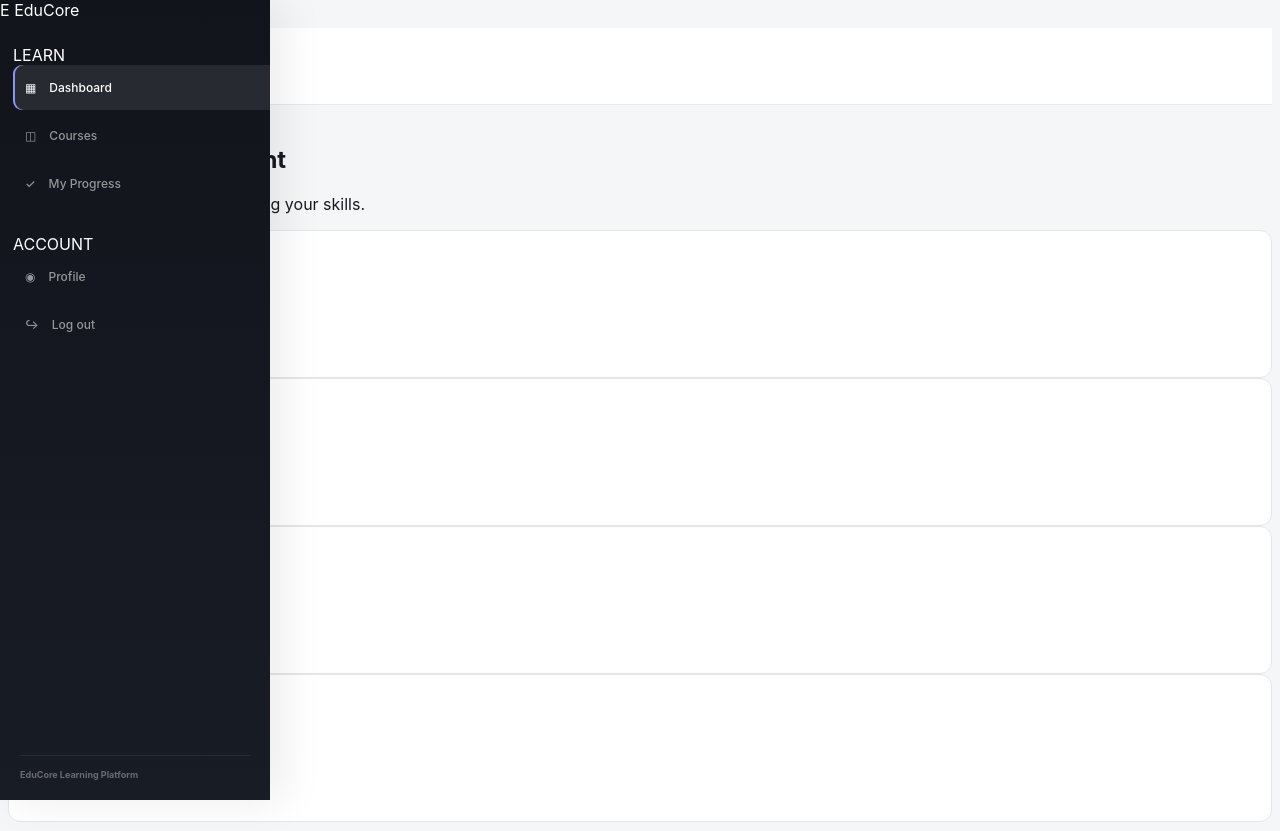
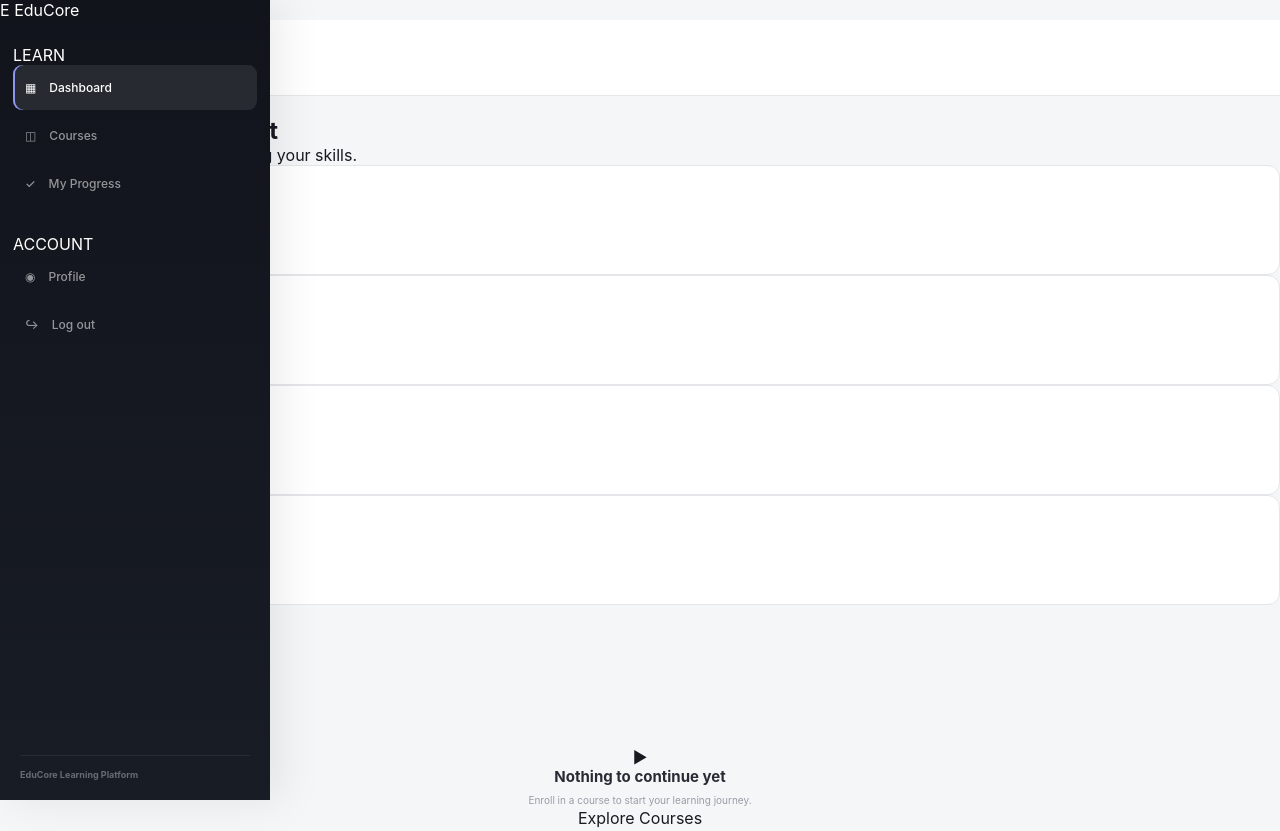
Before and after one commit to Pauloice-byte/Educore1, a plain HTML site: page student.html in a window 1280 px wide. Shown: the top 831 px of the page. Drawn offline with nearby package versions, Linux system fonts and the light colour scheme.

Commit message:
Update student.html

```diff
--- a/student.html
+++ b/student.html
@@ -38,10 +38,8 @@
          DASHBOARD CSS
     ====================================================== -->
 
-    <link
-        rel="stylesheet"
-        href="css/student.css"
-    >
+    <link rel="stylesheet" href="css/style.css">
+    <link rel="stylesheet" href="css/student.css">
 
 </head>
 
```
